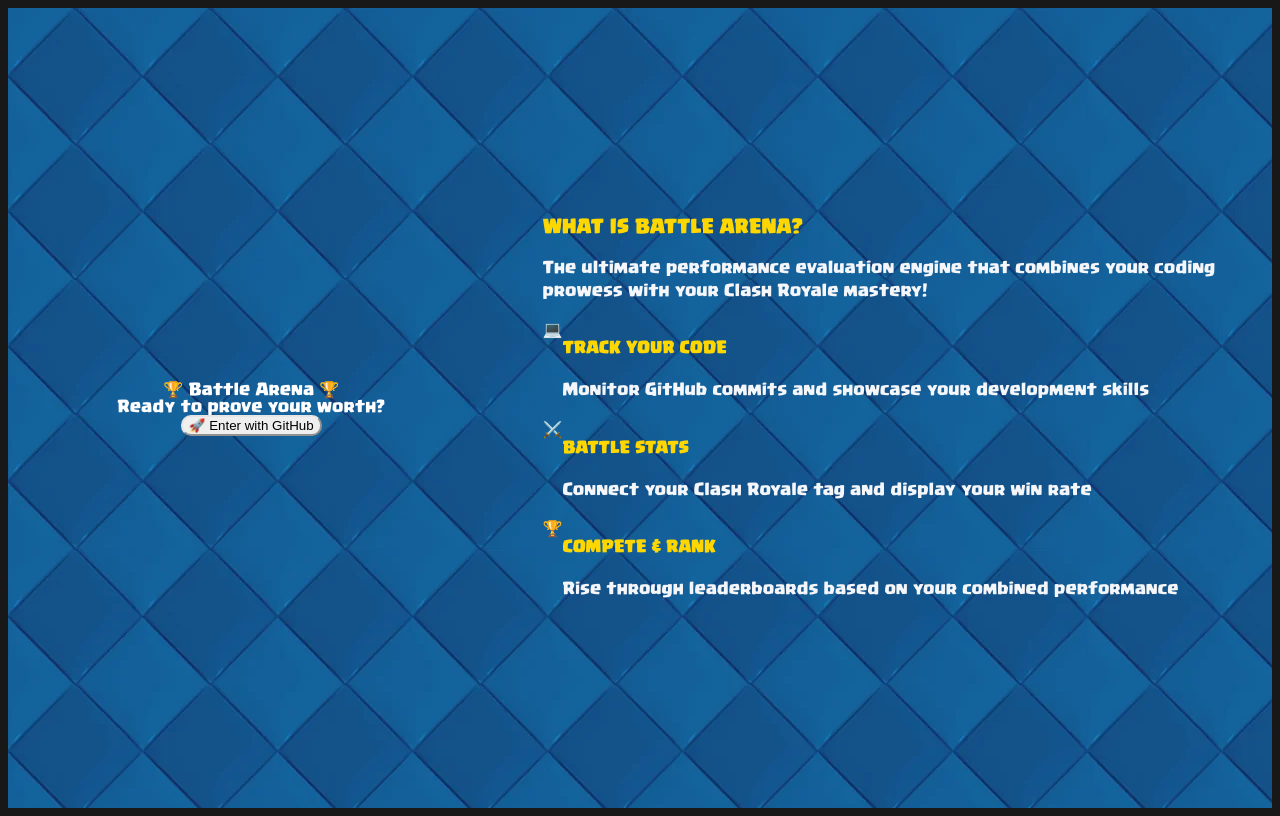
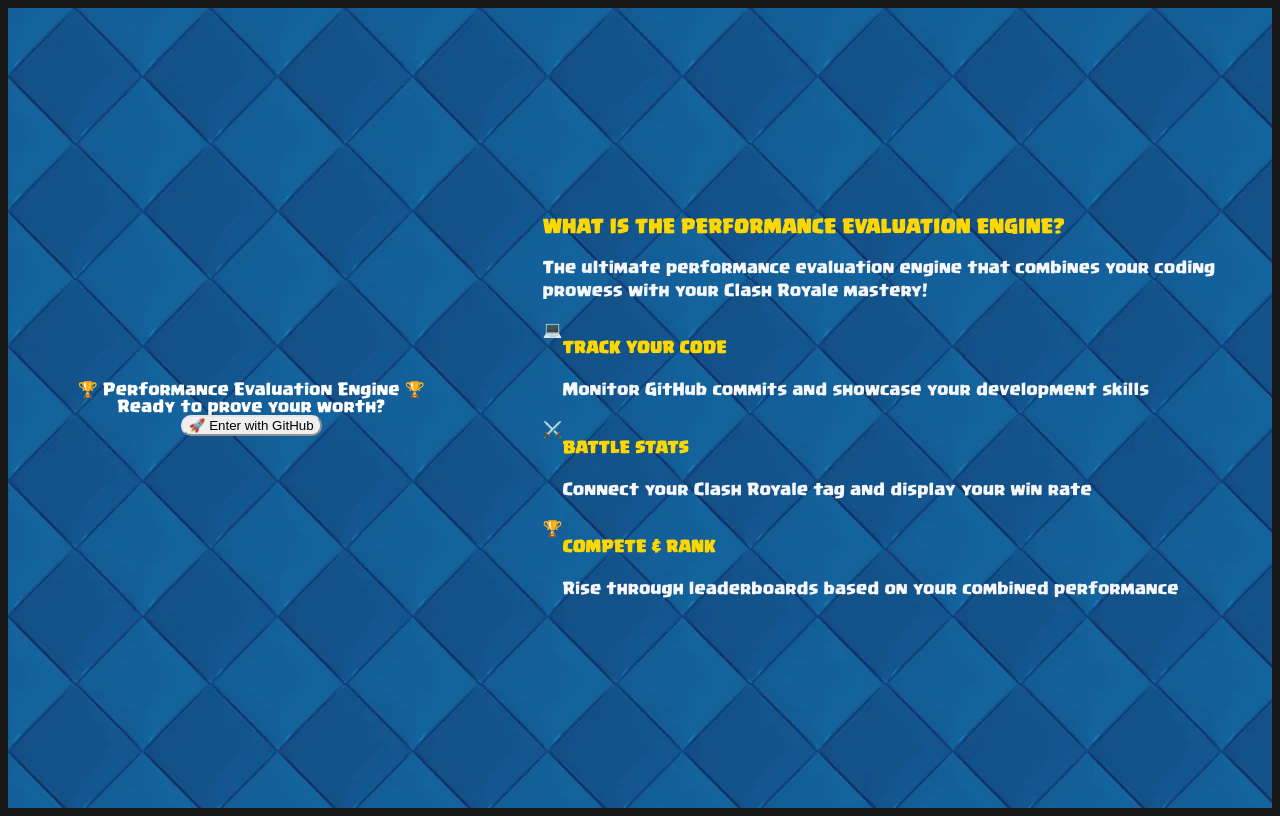
Before and after one commit to Jpw306/Performance-Evaluation-Engine, a Next.js app: page / in a window 1280 px wide. Built offline with nearby package versions, Linux system fonts and the light colour scheme; no server answers.

Commit message:
Change to correct name on login

```diff
--- a/app/page.tsx
+++ b/app/page.tsx
@@ -29,7 +29,7 @@ export default function LandingPage() {
           <div style={{ width: '40%' }} className="text-center space-y-6">
             <div className="space-y-2">
               <div className="text-4xl font-headline text-supercell-yellow">
-                🏆 Battle Arena 🏆
+                🏆 Performance Evaluation Engine 🏆
               </div>
               <div className="text-lg text-clash-white/80">
                 Ready to prove your worth?
@@ -49,7 +49,7 @@ export default function LandingPage() {
           <div style={{ width: '60%' }} className="space-y-6 text-clash-white/90">
             <div>
               <h3 className="text-2xl font-headline text-supercell-blue mb-4">
-                What is Battle Arena?
+                What is the Performance Evaluation Engine?
               </h3>
               <p className="text-lg leading-relaxed">
                 The ultimate performance evaluation engine that combines your coding prowess with your Clash Royale mastery!
```
